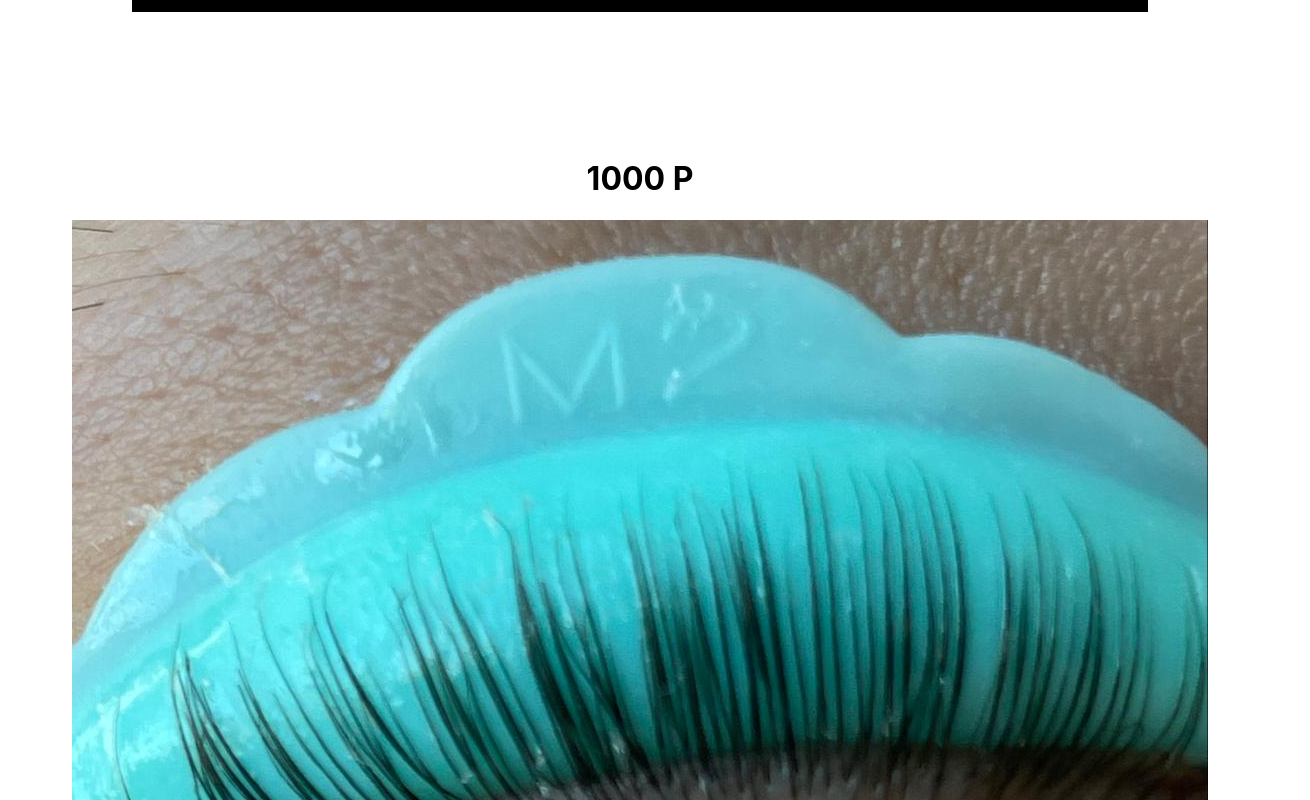
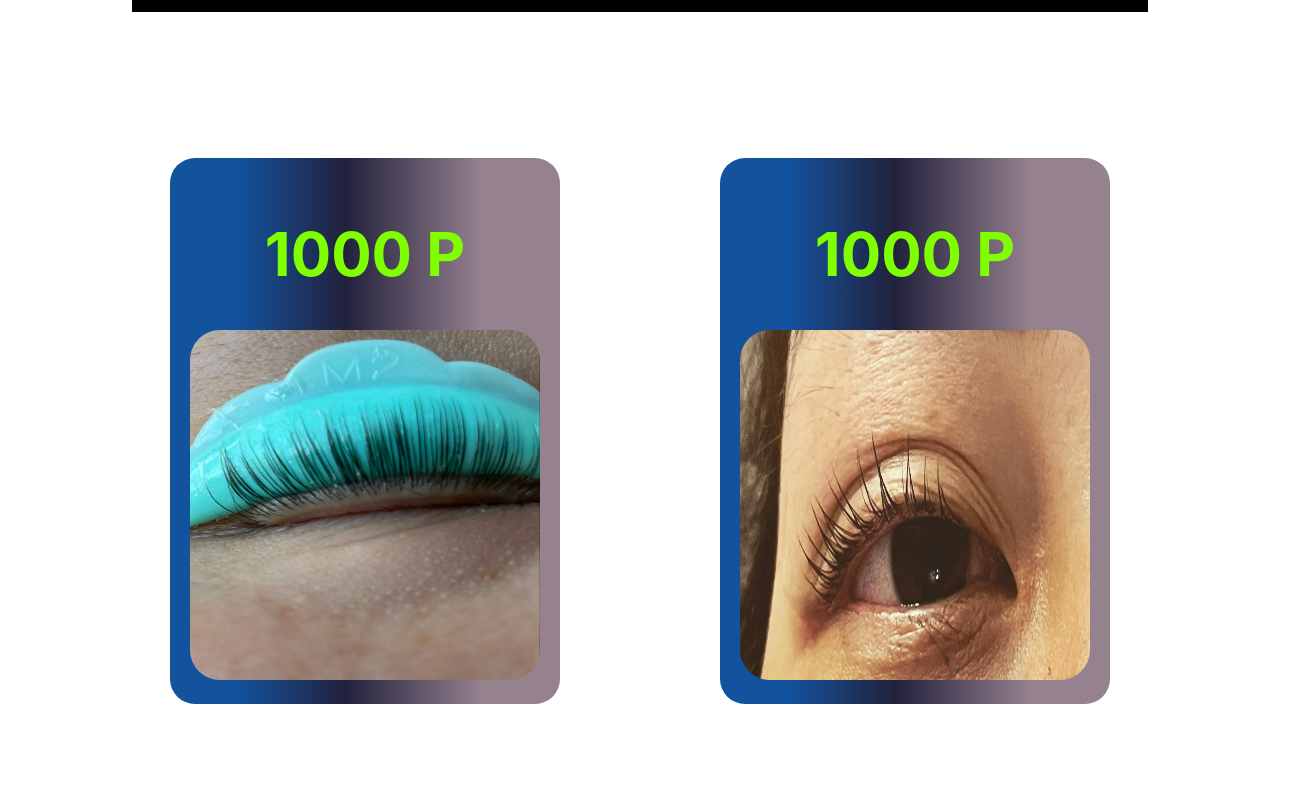
Before and after one commit to AlinurAbdyiskakov/chat, a React (Create React App) app: page / in a window 1280 px wide. Shown: the part 1740-2540 px from the top of the page, 1310 px wide, since content can reach past the window. After the commit the page ends 2494 px from the top, so only its background shows below. Built offline with nearby package versions, Linux system fonts and the light colour scheme.

Commit message:
the stilization class in the css file

```diff
--- a/src/components/Adina/Adina.module.css
+++ b/src/components/Adina/Adina.module.css
@@ -31,3 +31,29 @@ p {
     max-width: 100%;
     max-height: 15%;
 }
+
+.Conteiner {
+    display: flex;
+    justify-content: space-evenly;
+    flex-wrap: wrap;
+    flex-direction: row;
+}
+
+.Conteiner .img123 {
+    margin: 20px;
+    border-radius: 25px;
+    padding: 20px;
+    background: linear-gradient(90deg, rgba(19, 83, 158, 1) 17%, rgba(34, 33, 60, 1) 45%, rgba(150, 129, 143, 1) 80%);
+}
+
+.Conteiner img {
+    border-radius: 30px;
+    width: 350px;
+    height: 350px
+}
+
+.H1 {
+    color: chartreuse;
+    font-size: 30px;
+    font-family: unset;
+}
```
